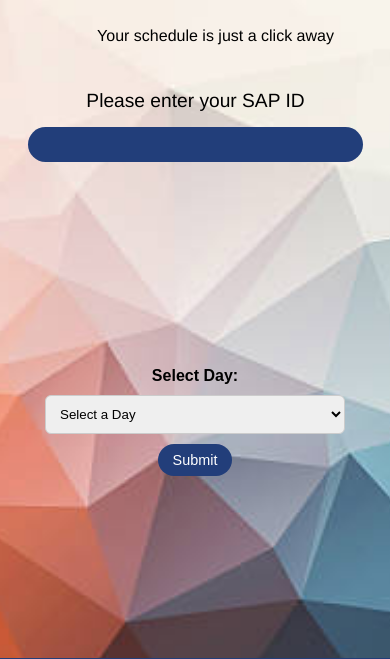
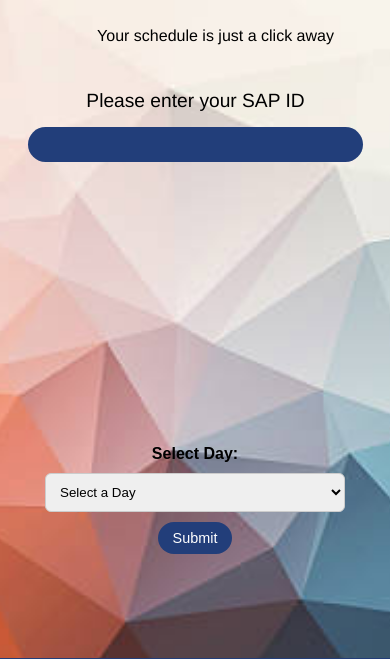
Before and after one commit to tejasvihazarika/Timetable, a plain HTML site: page index.html in a window 390 px wide. Shown: the part 133-792 px from the top of the page. Drawn offline with Linux system fonts and the light colour scheme.

Commit message:
responsive

```diff
--- a/desktop1.css
+++ b/desktop1.css
@@ -239,4 +239,13 @@ table tr:hover {
         flex: none;
         max-width: 40px;
     }
+    .timetable {
+        margin-top: 20px;
+        padding: 10px;
+        border-radius: 4px;
+        width: 90%;
+        max-width: 1000px;
+        margin-bottom: 30%;
+        /* background: rgba(255, 255, 255, 0.8);  */
+    }
 }
```
